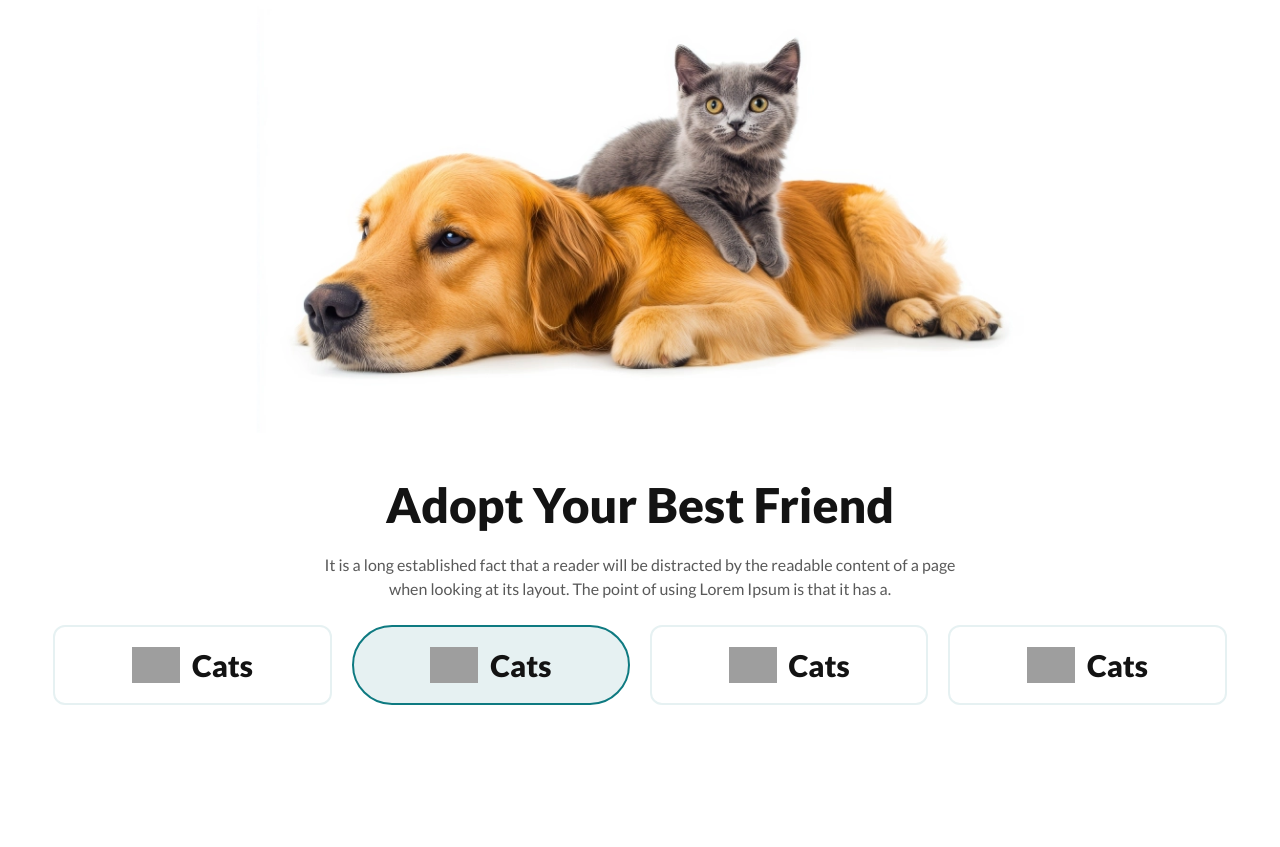
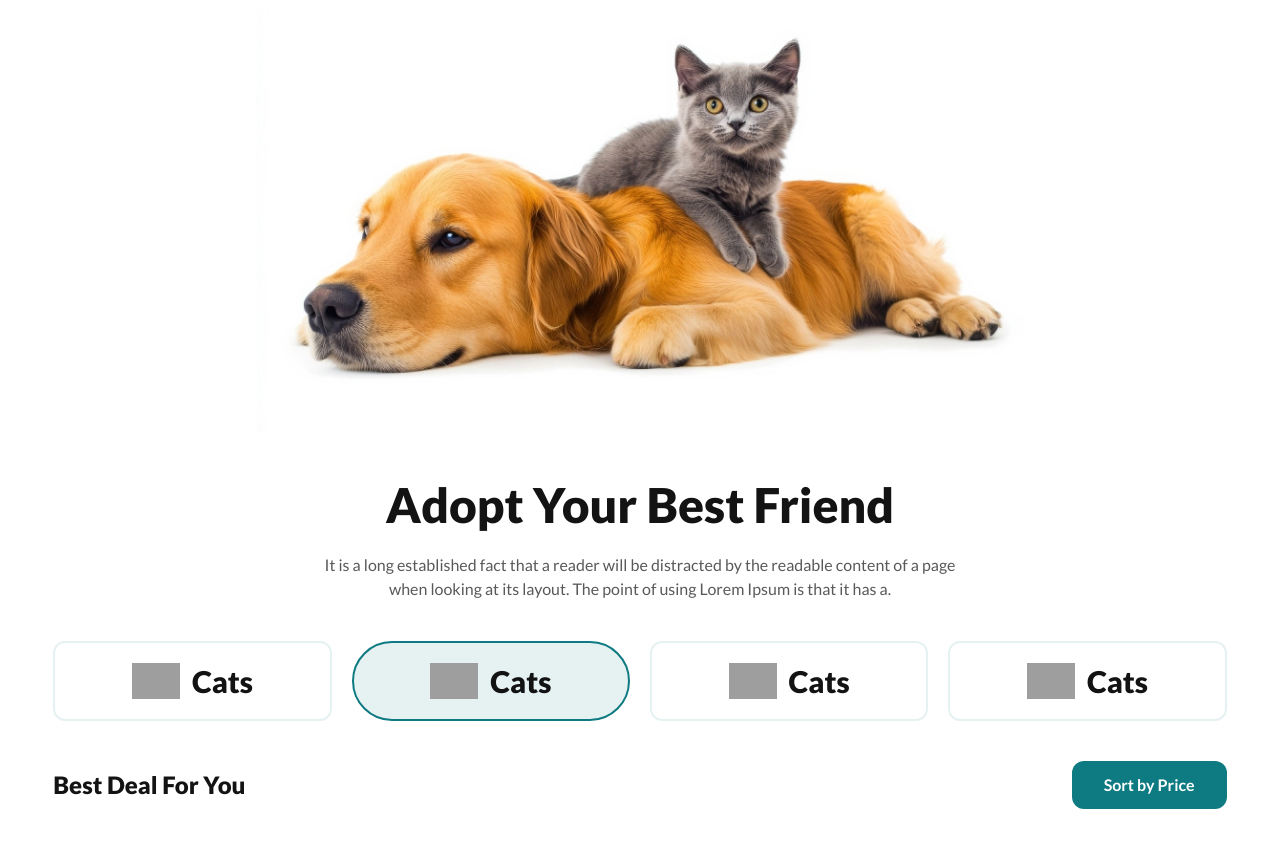
Before and after one commit to AskatAsh/Peddy-pets, a plain HTML site: page index.html in a window 1280 px wide. Shown: the part 469-1316 px from the top of the page. Before the commit the page ends 1174 px from the top, so only its background shows below. Drawn offline with nearby package versions, Linux system fonts and the light colour scheme; grey boxes are pictures that could not be loaded.

Commit message:
added best deal title and sort by price button

```diff
--- a/index.html
+++ b/index.html
@@ -87,7 +87,7 @@
   </header>
 
   <main class="max-w-[1440px] w-11/12 mx-auto mt-12">
-    <div>
+    <div class="mb-10">
       <h2 class="text-center text-3xl sm:text-5xl text-dark1 font-black">Adopt  Your  Best Friend</h2>
       <p class="text-center text-base text-dark2 max-w-2xl w-full mx-auto my-6">It is a long established fact that a reader will be distracted by the readable content of a page when looking at its layout. The point of using Lorem Ipsum is that it has a.</p>
     </div>
@@ -111,6 +111,12 @@
         <span class="text-xl sm:text-3xl text-dark1 font-black">Cats</span>
       </li>
      </ul>
+
+     <!-- best deal -->
+      <div class="flex justify-between items-center my-10">
+        <h3 class="text-2xl text-dark1 font-black">Best Deal For You</h3>
+        <button class="bg-primary text-white rounded-xl px-8 py-3 font-semibold">Sort by Price</button>
+      </div>
   </main>
 </body>
 
```
